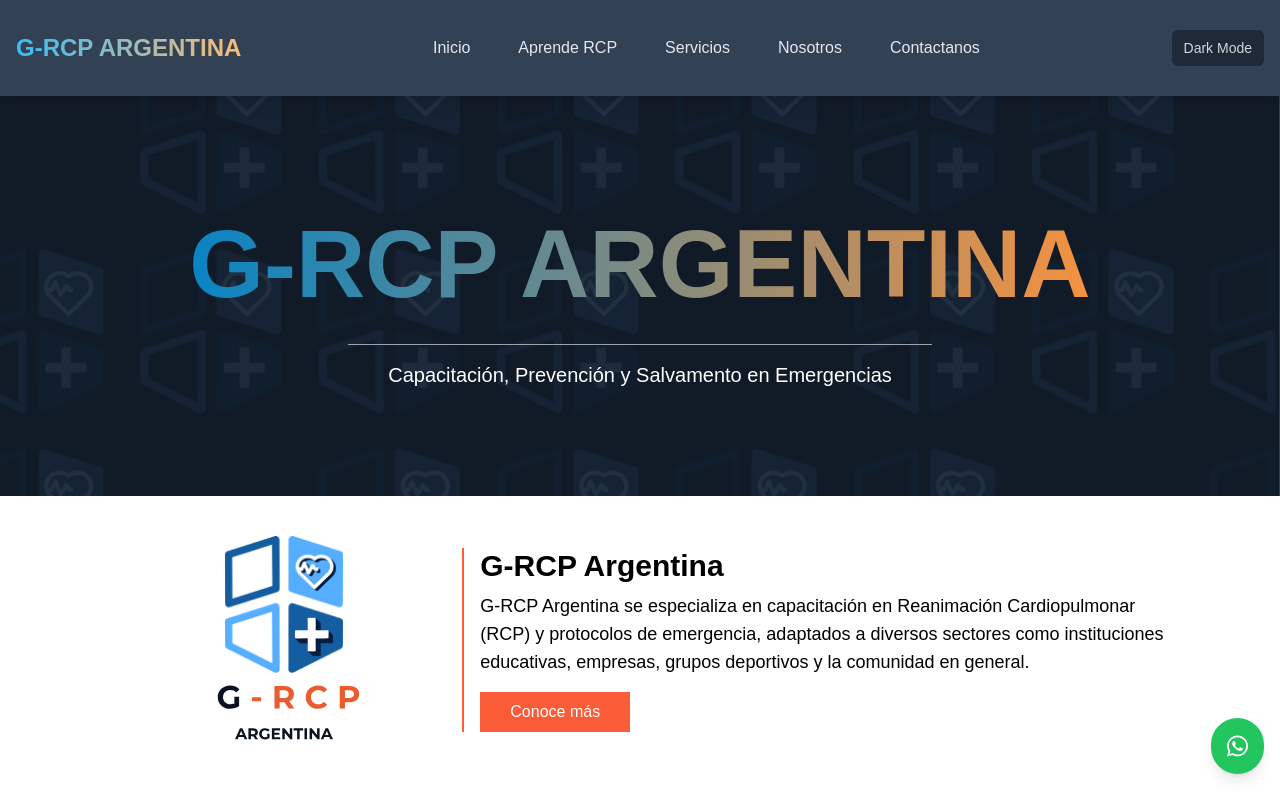
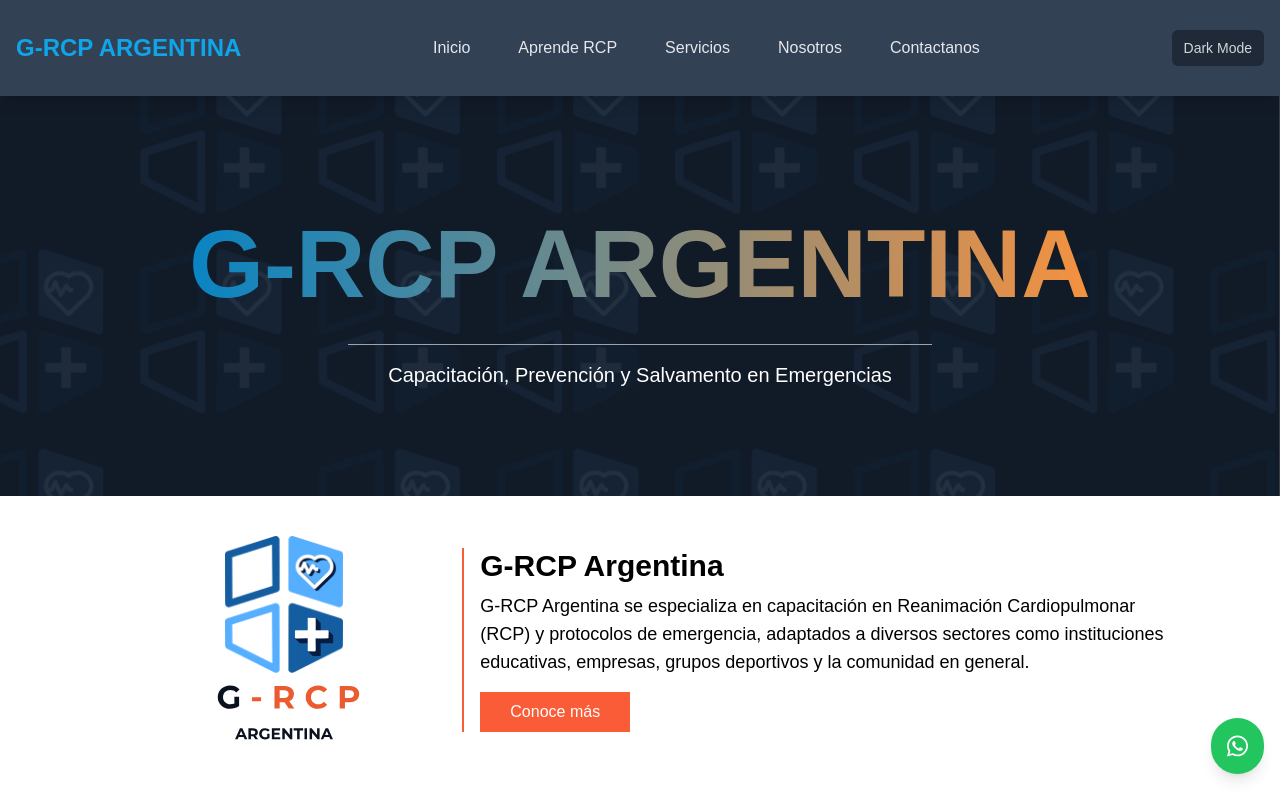
Before and after one commit to julianperuzzi/G-RCP-ARGENTINA, a React (Vite) app: page / in a window 1280 px wide. Shown: the top 800 px of the page. Built offline with nearby package versions, Linux system fonts and the light colour scheme.

Commit message:
Update Navbar.jsx

```diff
--- a/src/components/Navbar.jsx
+++ b/src/components/Navbar.jsx
@@ -32,9 +32,7 @@ function Navbar({ darkMode, toggleDarkMode }) {
       <div className="container mx-auto px-4 py-2 flex items-center justify-between">
         <Link
           to="/"
-          className={`font-bold hover:text-white hover:scale-105 transition duration-300 md:text-2xl text-lg bg-clip-text text-transparent bg-gradient-to-r from-sky-400 to-orange-300 ${
-            darkMode ? 'text-gray-300' : 'text-gray-800'
-          }`}
+          className={`font-bold hover:text-white hover:scale-105 transition duration-300 md:text-2xl text-lg bg-clip-text text-sky-500 `}
         >
           G-RCP ARGENTINA
         </Link>
```
